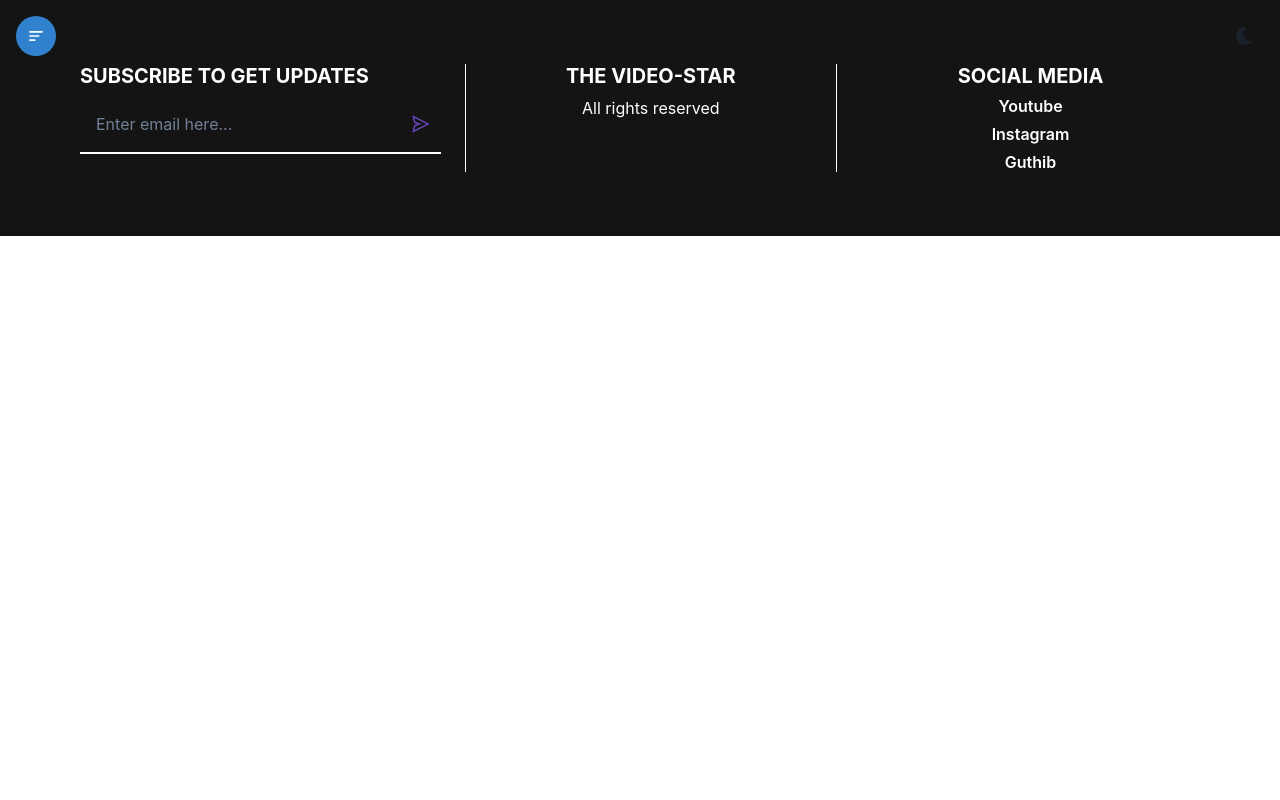
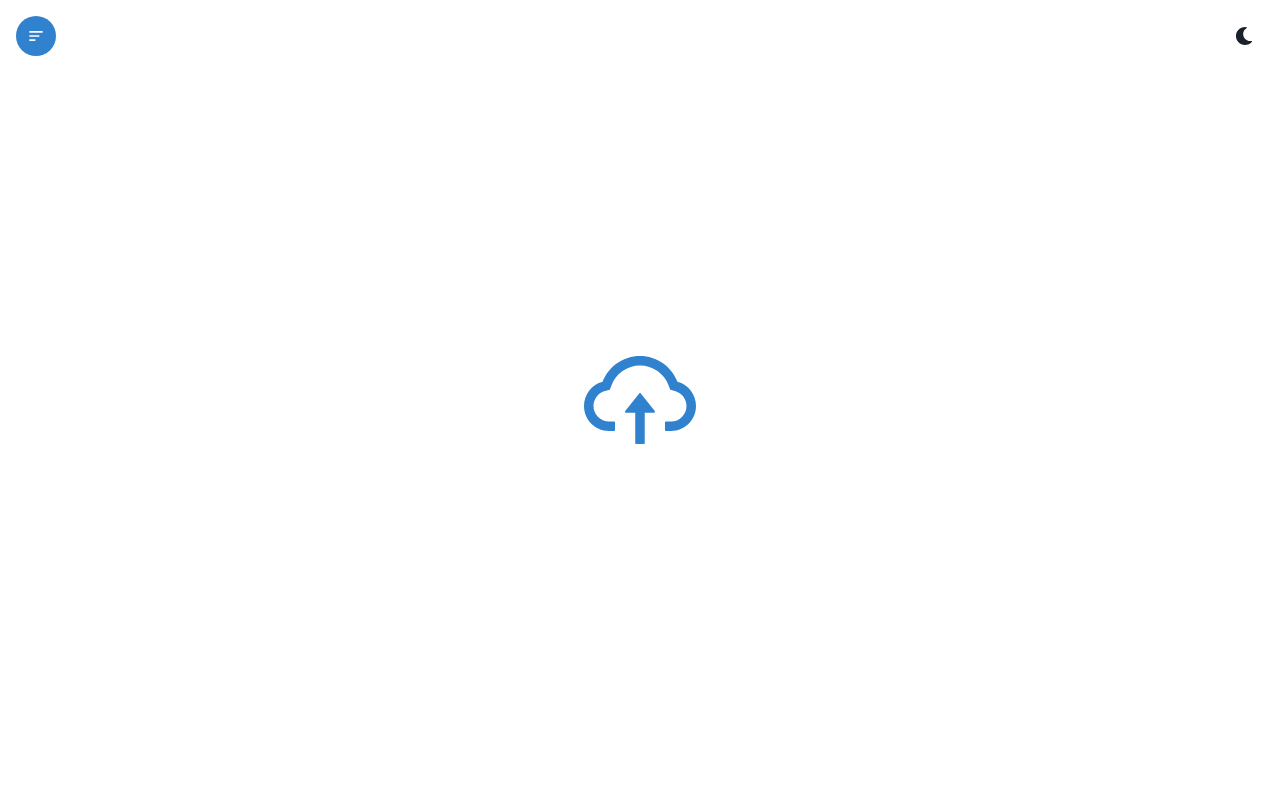
Before and after one commit to chauhanajay2801/ReactProjects, a React (Create React App) app in the folder video-star/: page /upload in a window 1280 px wide. Shown: the top 800 px of the page. Built offline with nearby package versions, Linux system fonts and the light colour scheme.

Commit message:
upload 2

```diff
--- a/video-star/src/App.js
+++ b/video-star/src/App.js
@@ -4,6 +4,7 @@ import Header from './components/Header';
 import Home from './components/Home';
 import Footer from './components/Footer';
 import Videos from './components/Videos';
+import Upload from './components/Upload';
 
 function App() {
   return (
@@ -12,6 +13,7 @@ function App() {
       <Routes>
         <Route path='/' element={<Home/>} />
         <Route path='/videos' element={<Videos/>} />
+        <Route path='/upload' element={<Upload/>} />
       </Routes>
       <Footer/>
     </Router>
--- a/video-star/src/components/Upload.jsx
+++ b/video-star/src/components/Upload.jsx
@@ -1,18 +1,15 @@
-import { Container, VStack } from '@chakra-ui/react'
-import React from 'react'
-import { AiOutlineCircleCloudUpload } from 'react-icons/ai'
+import { Container, VStack } from '@chakra-ui/react';
+import React from 'react';
+import { AiOutlineCloudUpload } from 'react-icons/ai';
 
 const Upload = () => {
   return (
     <Container maxW={'container.xl'} h={'100vh'} p={'16'}>
+      <VStack color={'blue.500'} h={'full'} justifyContent={'center'}>
+        <AiOutlineCloudUpload size={'10vmax'} />
+      </VStack>
+    </Container>
+  );
+};
 
-<VStack color={'blue.500'} h={'full'} justifyContent={'center'}>
-
-    <AiOutlineCircleCloudUpload size={'10vmax'}/>
-
-</VStack>
-    </Container>
-  )
-}
-
-export default Upload
+export default Upload;
```
